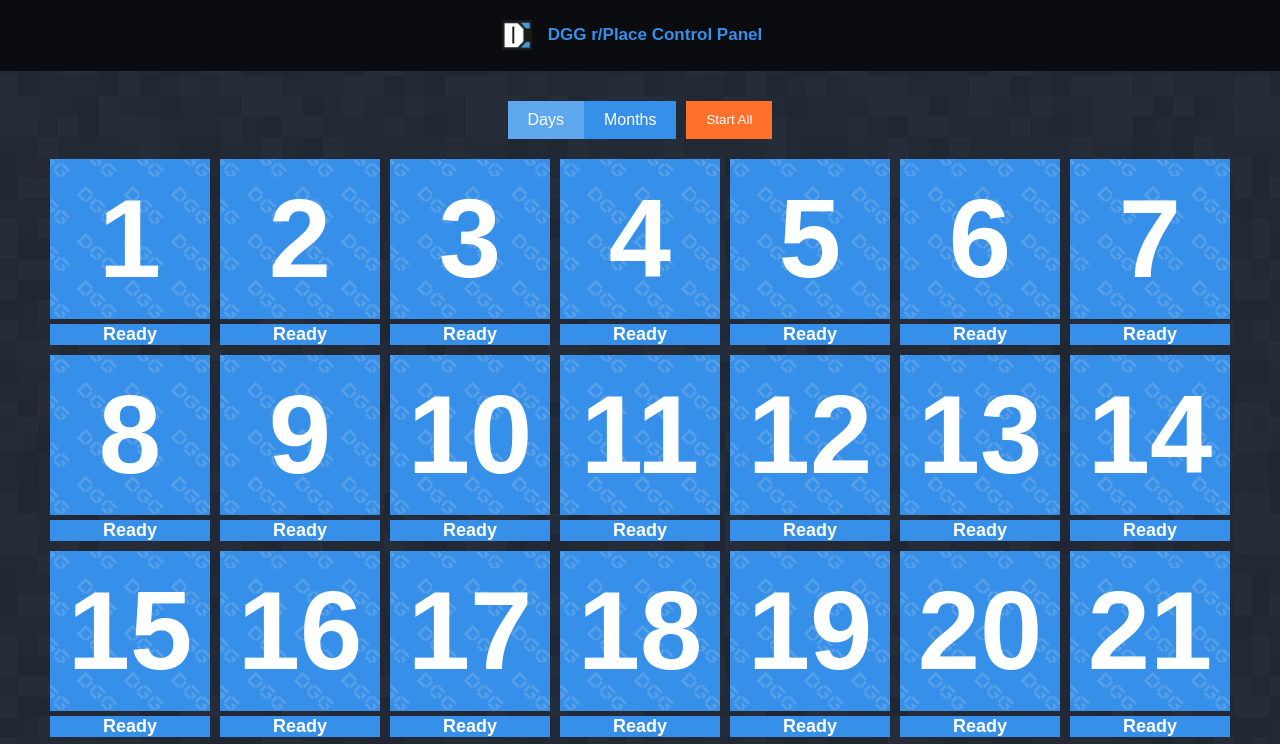
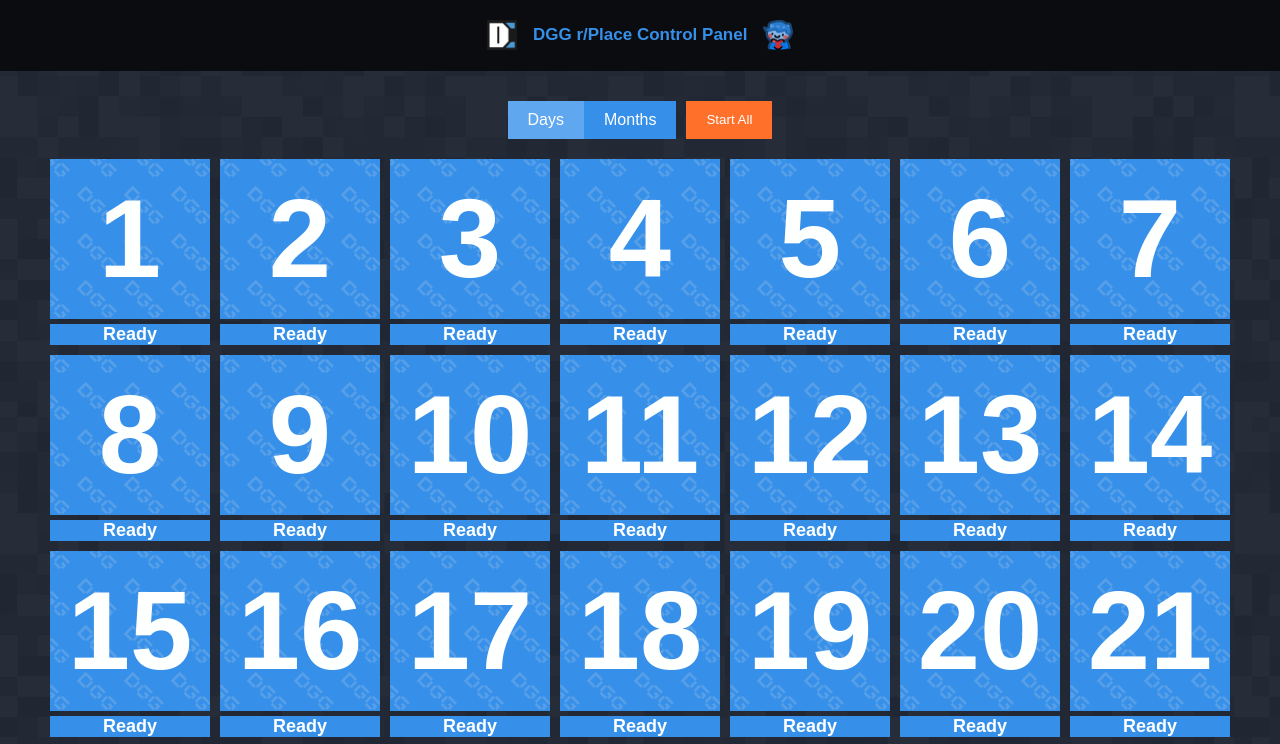
Before and after one commit to RingoMar/place-control, a plain HTML site: page index.html in a window 1280 px wide. Shown: the top 744 px of the page. Drawn offline with Linux system fonts and the light colour scheme.

Commit message:
Add dggl next to header (#5)

```diff
--- a/index.html
+++ b/index.html
@@ -12,6 +12,7 @@
     <div class="topnav">
       <img src="logo.ico" alt="Logo" height="30px" />
       <h1>DGG r/Place Control Panel</h1>
+      <img src="dggl.webp" alt="Dggl" height="30px" />
     </div>
 
     <div class="tabs">
```
Also changed, not shown: dggl.webp (added).
